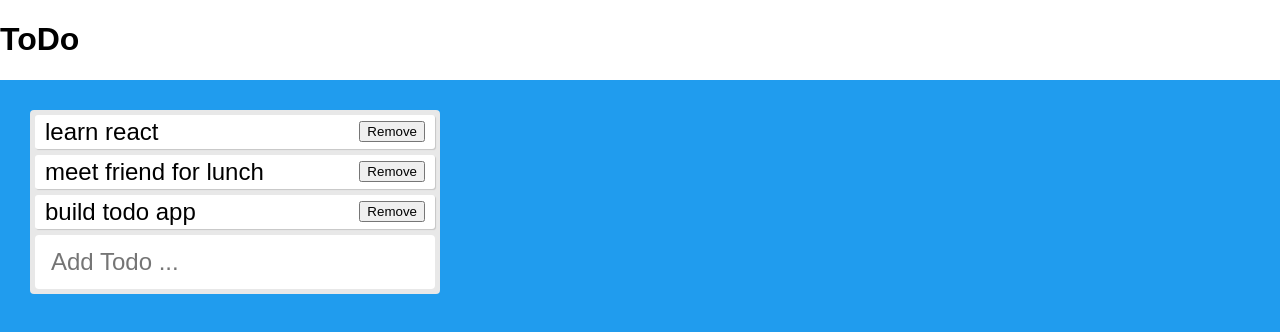
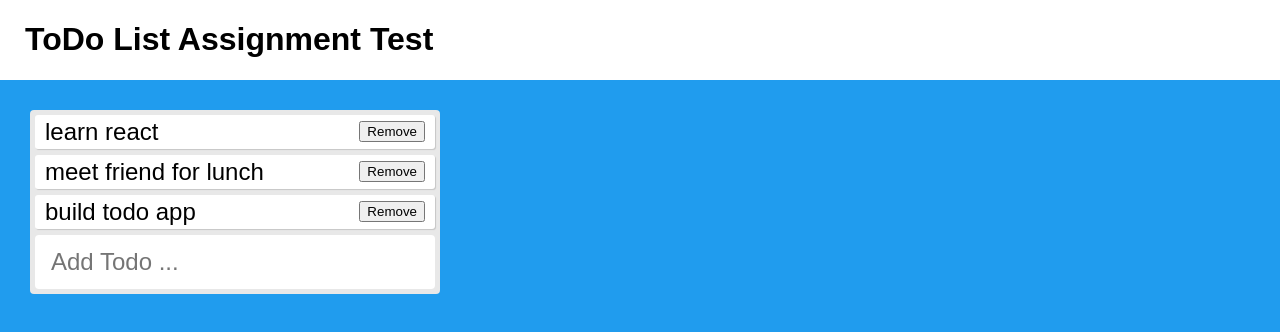
Before and after one commit to djjulia/ListAssignment, a plain HTML site: page index.html in a window 1280 px wide. Drawn offline with nearby package versions, Linux system fonts and the light colour scheme.

Commit message:
Add files via upload

```diff
--- a/index.html
+++ b/index.html
@@ -11,7 +11,7 @@
   </head>
   <body>
 
-    <h1>ToDo</h1>
+    <h1 style="margin-left:25px;">ToDo List Assignment Test</h1>
 
     <!-- we will put our teact component inside this div -->
     <div id="root"></div>
@@ -23,6 +23,5 @@
     <!-- load our react component. -->
     <script src="index.js" defer type="text/babel"></script>
 
-
   </body>
 </html>
```
